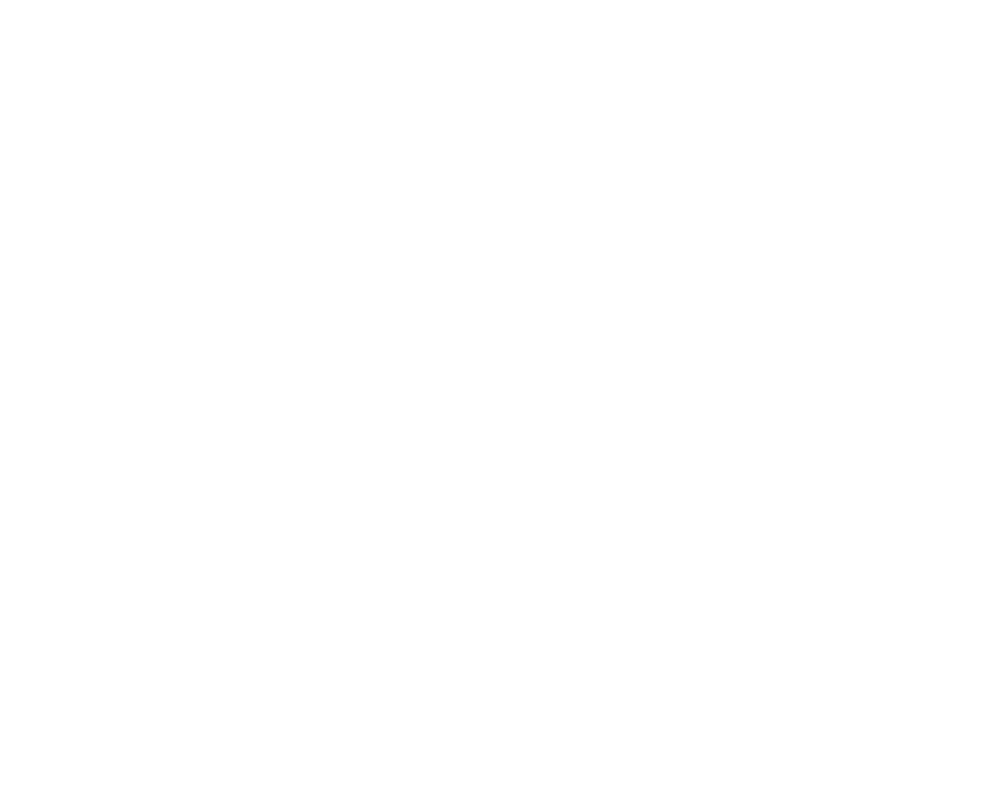
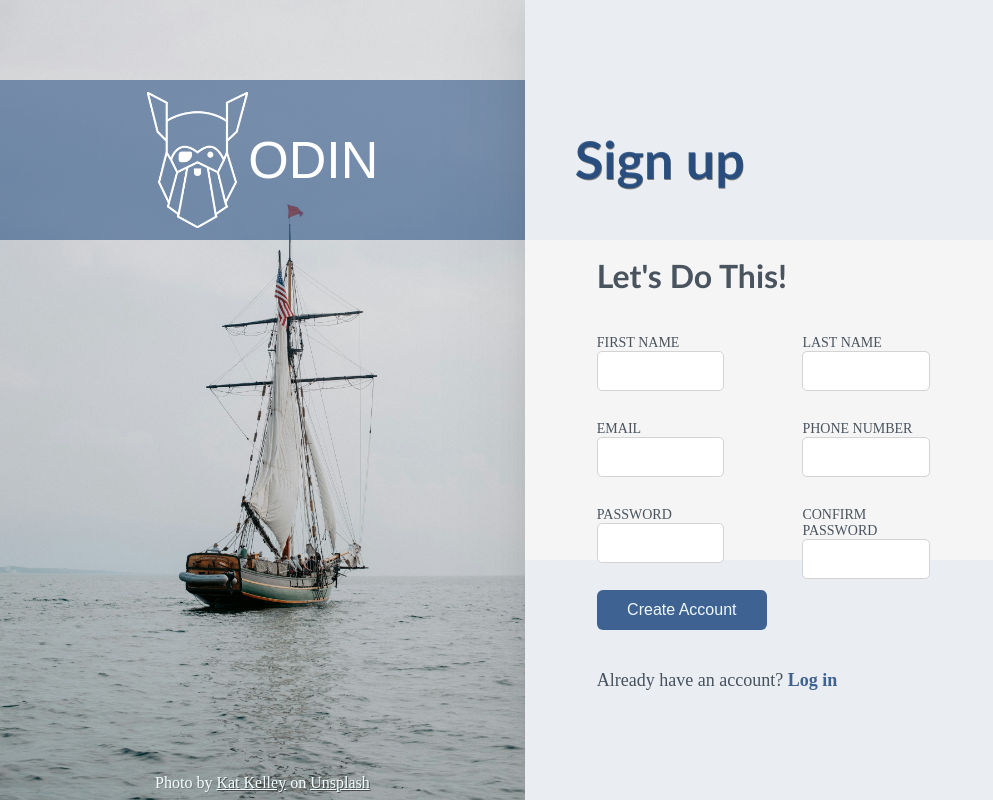
Before and after one commit to MohammadAkhawan/log-in, a plain HTML site: page index.html in a window 1280 px wide. Shown: the whole page, without its empty margins (0-993 px from the left). Drawn offline with Linux system fonts and the light colour scheme; a web font is replaced by a local one.

Commit message:
Basic style is finished

```diff
--- a/index.html
+++ b/index.html
@@ -7,6 +7,91 @@
         <title>Document</title>
     </head>
     <body>
+        <div class="container">
+            <div class="image">
+                <div class="logo">
+                    <img src="./odin-lined.png" alt="logo" />
+                    <p>ODIN</p>
+                </div>
+                <div class="credit">
+                    Photo by
+                    <a
+                        href="https://unsplash.com/@katkelley?utm_content=creditCopyText&utm_medium=referral&utm_source=unsplash"
+                        >Kat Kelley</a
+                    >
+                    on
+                    <a
+                        href="https://unsplash.com/photos/a-sailboat-in-the-middle-of-the-ocean-oiyOy05v5tE?utm_content=creditCopyText&utm_medium=referral&utm_source=unsplash"
+                        >Unsplash</a
+                    >
+                </div>
+            </div>
+            <div class="form-section">
+                <div class="description">
+                    <h1>Sign up</h1>
+                </div>
+                <div class="form">
+                    <h2>Let's Do This!</h2>
+                    <div class="input-section">
+                        <form action="" method="post">
+                            <div class="input" id="first-name-input">
+                                <label for="first-name">FIRST NAME</label>
+                                <input
+                                    type="text"
+                                    name="first-name"
+                                    id="first-name"
+                                />
+                            </div>
+                            <div class="input" id="last-name-input">
+                                <label for="last-name">LAST NAME</label>
+                                <input
+                                    type="text"
+                                    name="last-name"
+                                    id="last-name"
+                                />
+                            </div>
+                            <div class="input" id="email-input">
+                                <label for="email">EMAIL</label>
+                                <input type="email" name="email" id="email" />
+                            </div>
+                            <div class="input" id="phone-number-input">
+                                <label for="phone-number">PHONE NUMBER</label>
+                                <input
+                                    type="number"
+                                    name="phone-number"
+                                    id="phone-number"
+                                />
+                            </div>
+                            <div class="input" id="password-input">
+                                <label for="password">PASSWORD</label>
+                                <input
+                                    type="password"
+                                    name="password"
+                                    id="password"
+                                />
+                            </div>
+                            <div class="input" id="confirm-password-input">
+                                <label for="confirm-password"
+                                    >CONFIRM PASSWORD</label
+                                >
+                                <input
+                                    type="password"
+                                    name="confirm-password"
+                                    id="confirm-password"
+                                />
+                            </div>
+                        </form>
+                    </div>
+                </div>
+                <div class="submit">
+                    <button>Create Account</button>
+                    <p id="account-check">
+                        Already have an account?
+                        <a href="#" id="log-in-link">Log in</a>
+                    </p>
+                </div>
+            </div>
+        </div>
         <script src="./script.js"></script>
     </body>
 </html>
--- a/style.css
+++ b/style.css
@@ -0,0 +1,158 @@
+@import url("https://fonts.googleapis.com/css2?family=Skranji:wght@400;700&display=swap");
+
+* {
+    box-sizing: border-box;
+    margin: 0;
+    padding: 0;
+}
+
+.container {
+    display: flex;
+    width: 100vw;
+    height: 100vh;
+}
+.image {
+    display: flex;
+    flex-direction: column;
+    justify-content: space-between;
+    height: 100vh;
+    width: 41vw;
+    background-image: url("./kat-kelley-oiyOy05v5tE-unsplash.jpg");
+    background-size: cover;
+}
+
+.logo {
+    height: 20vh;
+    margin-top: 10vh;
+    display: flex;
+    justify-content: center;
+    align-items: center;
+    background-color: rgba(19, 64, 122, 0.5);
+}
+
+.logo p {
+    color: white;
+    font-size: 52px;
+    font-family: "skranji", sans-serif;
+}
+
+.logo img {
+    height: 17vh;
+}
+
+.credit {
+    text-shadow: 1px 1px gray;
+    color: azure;
+    text-align: center;
+    margin-bottom: 8px;
+}
+
+.credit a {
+    color: azure;
+    text-shadow: 1px 1px rgb(75, 74, 74);
+}
+
+.form-section {
+    width: 59vw;
+    background-color: rgba(54, 82, 119, 0.1);
+    box-shadow:
+        -0.6px 0px 2.5px -10px rgba(0, 0, 0, 0.02),
+        -1.3px 0px 6px -10px rgba(0, 0, 0, 0.028),
+        -2.5px 0px 11.3px -10px rgba(0, 0, 0, 0.035),
+        -4.5px 0px 20.1px -10px rgba(0, 0, 0, 0.042),
+        -8.4px 0px 37.6px -10px rgba(0, 0, 0, 0.05),
+        -20px 0px 90px -10px rgba(0, 0, 0, 0.07)
+;
+
+.description {
+    height: 30vh;
+    padding-top: 16vh;
+}
+
+.description h1 {
+    font-family: "Gill Sans", "Gill Sans MT", Calibri, "Trebuchet MS";
+    font-size: 52px;
+    margin-left: 50px;
+    color: rgba(19, 64, 122, 0.8);
+    text-shadow: 0.7px 0.7px gray;
+}
+
+.form {
+    height: 40vh;
+    background-color: whitesmoke;
+    padding: 16px 350px 16px 72px;
+}
+
+.form h2 {
+    font-size: 32px;
+    color: rgba(1, 15, 32, 0.7);
+    font-family: "Gill Sans", "Gill Sans MT", Calibri, "Trebuchet MS";
+    margin-bottom: 40px;
+}
+
+form {
+    display: flex;
+    flex-wrap: wrap;
+    gap: 30px;
+}
+
+.input {
+    display: flex;
+    flex-direction: column;
+    width: calc((59vw - 500px) / 2);
+}
+
+.input label {
+    font-size: 14px;
+    color: rgba(1, 15, 32, 0.7);
+}
+
+.input input {
+    height: 40px;
+    font-size: 14px;
+    padding: 0 8px;
+    border: none;
+    border: 0.5px solid lightgrey;
+    border-radius: 5px;
+}
+
+#last-name-input,
+#phone-number-input,
+#confirm-password-input {
+    margin-left: auto;
+}
+.submit {
+    padding: 30px 72px;
+    height: 30vh;
+}
+
+.submit button {
+    width: 170px;
+    height: 40px;
+    font-size: 16px;
+    border: none;
+    border-radius: 6px;
+    background-color: rgba(19, 64, 122, 0.8);
+    color: aliceblue;
+    cursor: pointer;
+    margin-bottom: 40px;
+}
+
+.submit button:hover {
+    background-color: rgba(12, 44, 83, 0.8);
+}
+
+#account-check {
+    font-size: 18px;
+    color: rgba(1, 15, 32, 0.7);
+}
+
+#account-check a {
+    font-weight: 600;
+    text-decoration: none;
+    color: rgba(19, 64, 122, 0.8);
+}
+
+#account-check a:hover {
+    color: rgba(12, 44, 83, 0.8);
+}
```
Also changed, not shown: kat-kelley-oiyOy05v5tE-unsplash.jpg (added), odin-lined.png (added).
